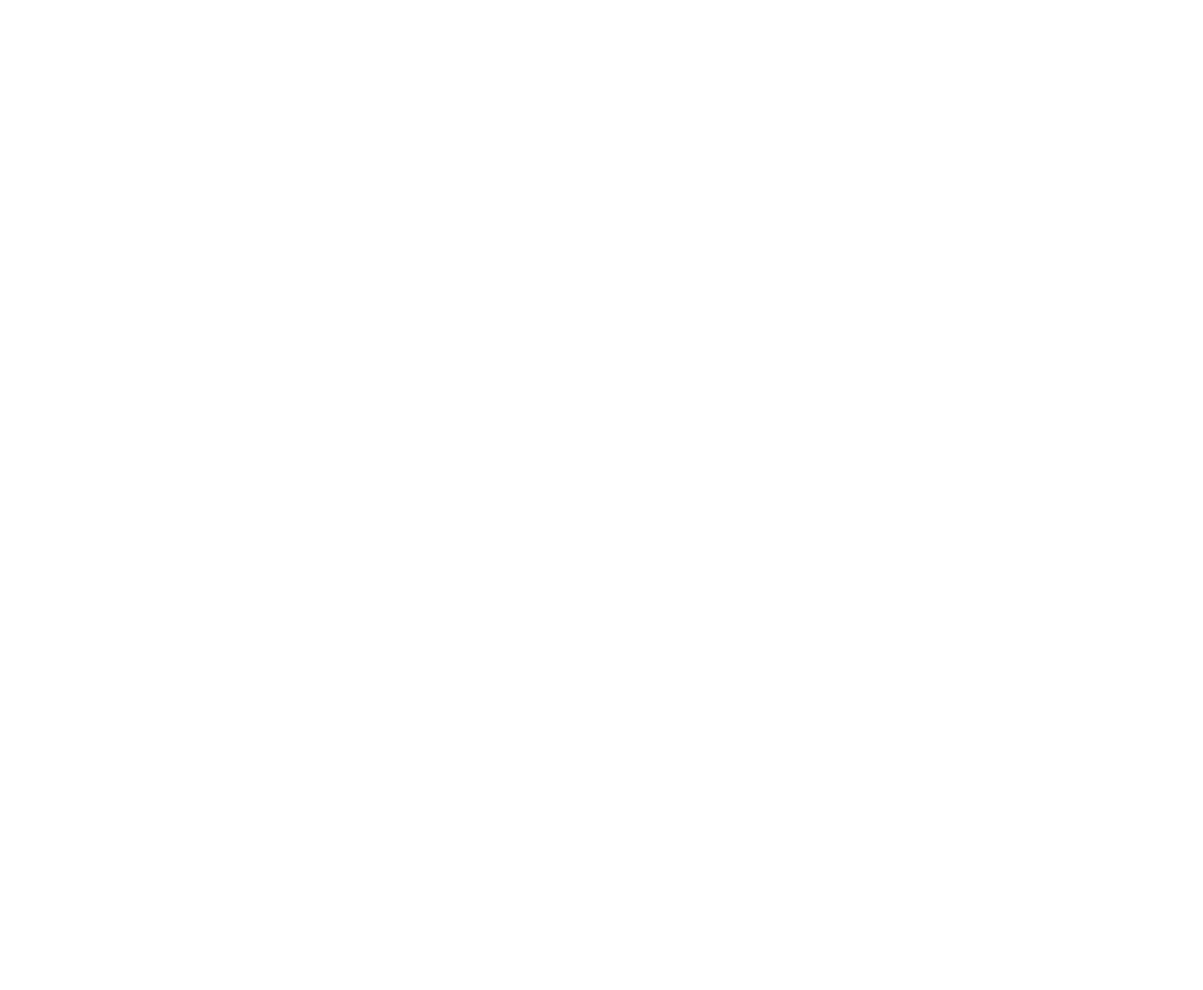
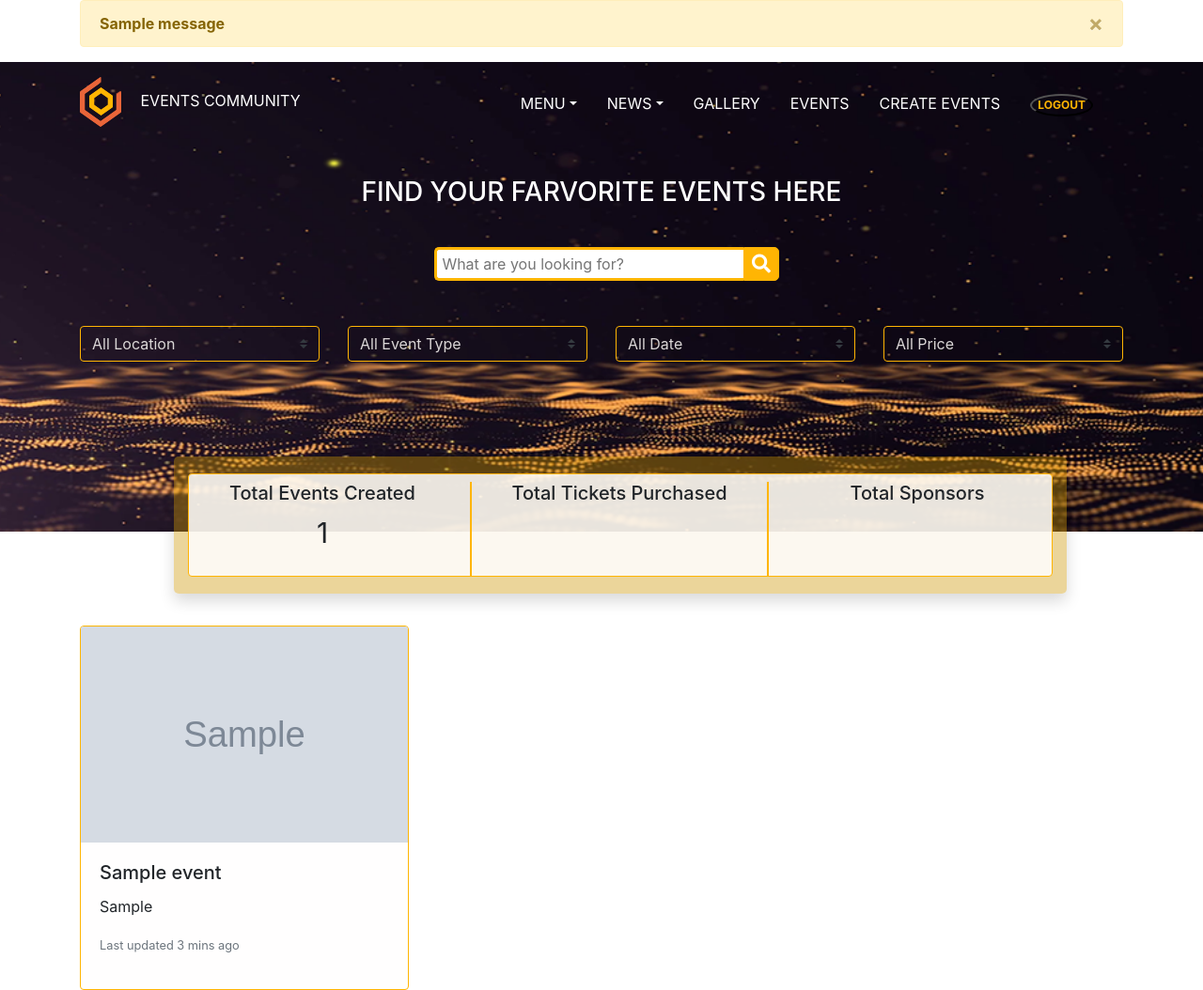
Before and after one commit to nataliehoang91/TicketBox, a Flask app: page /events/ in a window 1280 px wide. Before the commit the page is empty. Shown: the whole page at 94% size. Before the commit the page ends 800 px from the top, so only its background shows below. Run offline with Flask 2, Linux system fonts and the light colour scheme; a user stored in the database is signed in; tables that the repository leaves empty hold one stand-in row (values such as "Sample post"); grey boxes marked "Sample" are stand-in pictures; one stand-in notice (Sample message) is shown; some libraries are stand-ins or nearby versions.

Commit message:
update ui

```diff
--- a/src/components/account/signup.py
+++ b/src/components/account/signup.py
@@ -34,9 +34,9 @@ def add():
         print("username")
         db.session.add(u)
         db.session.commit()
-
+        flash("Your account has been successfully created")
         print('*******', u.id)
-
+        return redirect('/')
     return render_template('signup.html',form=form)
 
 
--- a/src/components/events/forms.py
+++ b/src/components/events/forms.py
@@ -6,9 +6,10 @@ class AddEventForm(FlaskForm):
     description=StringField('Description of Event: ',[validators.DataRequired(),validators.Length(min=10,max=500)])
     venue=StringField('Venue: ',[validators.DataRequired()])
     location=StringField('Location Address: ',[validators.DataRequired()])
-    email=StringField("Email: ",[validators.DataRequired()])
-    name=StringField("Name: ",[validators.DataRequired()])
-    phonenumber=StringField("Phone Number: ",[validators.DataRequired()])
+    phonenumber=StringField('Phonenumber: ',[validators.DataRequired()])
+
     eventtype=SelectField('Type' ,coerce=int)
+    eventowner=StringField("Event Organizer")
+    imglink=StringField('Poster: ')
     # starttime=DateField("Time", format='%Y-%m-%d')
     submit=SubmitField('Create' )
--- a/src/components/events/views.py
+++ b/src/components/events/views.py
@@ -22,12 +22,12 @@ from src.models.type import Type
 from flask_login import UserMixin, LoginManager,login_user,logout_user, current_user, login_required
 from werkzeug.security import generate_password_hash, check_password_hash
 
-@events_blueprint.route('/')
+# @events_blueprint.route('/')
 
-def hello():
-    form=AddEventForm()
+# def hello():
+#     form=AddEventForm()
 
-    return render_template('events.html',form=form)
+#     return render_template('events.html',form=form)
 
 @events_blueprint.route('/add',methods=['POST','GET'])
 
@@ -41,21 +41,23 @@ def add():
     form.eventtype.choices=[(t.id,t.event_type) for t in Type.query.all()]
     if request.method == 'POST':
         v=Venue(venuename=form.venue.data,locationaddress=form.location.data)
-        u=User(email=form.email.data,username=form.name.data,phonenumber=form.phonenumber.data)
-        multi=[v,u]
+
+
         # db.session.bulk_save_objects(multi)
         db.session.add(v)
-        db.session.add(u)
+
         db.session.commit()
 
-        print('*******', u.id)
-        e=Event(title=form.title.data,description=form.description.data,organizer_id=u.id,venue_id=v.id,eventtype_id=form.eventtype.data,end_time=datetime1, start_time=datetime1)
+        print('*******', current_user.id)
+        e=Event(title=form.title.data,description=form.description.data,organizer_id=current_user.id,venue_id=v.id,eventtype_id=form.eventtype.data,end_time=datetime1, start_time=datetime1,img_link=form.imglink.data,event_owner=form.eventowner.data)
 
         db.session.add(e)
         db.session.commit()
-
+        flash('Successfully added')
     return render_template('add_event.html',form=form)
 
-@events_blueprint.route('/list',methods=['POST','GET'])
+@events_blueprint.route('/',methods=['POST','GET'])
 def list():
-    return render_template('events.html', events= Event.query.all())
+    events = Event.query.all()
+
+    return render_template('events.html', events = events, event_count=len(events))
--- a/src/static/main.css
+++ b/src/static/main.css
@@ -88,10 +88,9 @@ size:20px!important;
   z-index: 20;
 }
 body{
-background: linear-gradient(to left, rgb(36, 1, 43), rgb(255, 175, 3));
-
-  /* background-color: rgba(19, 1, 1, 0.959);
-  background-repeat: no-repeat;
+background: rgb(255, 255, 255);
+/* background: linear-gradient(0deg, rgba(255,166,0,1) 0%, rgba(0,0,0,1) 52%, rgba(29,6,6,1) 100%);  /* background-color: rgba(19, 1, 1, 0.959); */
+  /* background-repeat: no-repeat; */
   /* background-image: url("covers.png"); */
 
   /* background-position: center center;
@@ -174,3 +173,59 @@ header.header-fixed {
   border:none!important;
   font-size: 20px;
 }
+.countdown {
+    padding: 18px 15px!important;
+    border-radius: 5px!important;
+    margin-top: -80px!important;
+    margin-left: 100px !important;
+    position: absolute!important;
+    overflow: hidden!important;
+    width: 100%!important;
+    background-color:rgba(204, 150, 0, 0.397);
+}
+
+.shadow {
+    box-shadow: 0 .5rem 1rem rgba(0,0,0,.15)!important;
+}
+.countdown:before {
+    position: absolute !important;
+    left: 0 !important;
+    top: 0 !important;
+
+    background-size: cover !important;
+    width: 100% !important;
+    height: 100% !important;
+    content: "" !important;
+}
+.custom-select{
+  color: #dbd7d7!important;
+  background-color: #ffffff00!important;
+    border: 1px solid #ffb503!important;
+    border-radius: .25rem!important;
+}
+.top-space{
+  margin-top:100px!important;
+}
+.card{
+  height:100%;
+}
+.card-img-top{
+height:230px;
+}
+
+.box-count{
+  min-height: 100px !important;
+
+  background-color: transparent!important;
+}
+.figure-number{
+  font-size:30px;
+}
+.bord-right{
+    border-right: 2px solid #ffb503!important;
+}
+.card{
+background-color: #fffefedc !important;
+    background-clip: border-box !important;
+    border: 1px solid #ffb503 !important;
+}
--- a/src/templates/events/events.html
+++ b/src/templates/events/events.html
@@ -1,9 +1,43 @@
-{% extends "layout.html" %}
-{% block content %}
 
-{% for e in events %}
-<div>{{e.id}}</div>
-{% endfor %}
+{% include 'home.html' %}
+
+<div class="container">
+
+  <div class="row">
+    <div class="col-10">
+      <div class="countdown shadow clearfix">
+        <div class="card text-center ">
+<div class="row">
+    <div class="col-4  box-count bord-right mt-2">
+<h5>Total Events Created</h5>
+<p class="figure-number">{{ event_count }}</p>
+    </div>
+        <div class="col-4  box-count bord-right mt-2"><h5>Total Tickets Purchased</h5></div>
+            <div class="col-4  box-count mt-2"><h5>Total Sponsors</h5> </div>
+</div>
+        </div>
+      </div>
+    </div>
+  </div>
 
 
-{% endblock %}
+<div class="row top-space">
+{% for e in events %}
+
+    <div class="col-4">
+<div class="card mb-3">
+    <img class="card-img-top" src="{{e.img_link}}" alt="Card image cap">
+    <div class="card-body">
+        <h5 class="card-title">{{ e.title}}</h5>
+        <p class="card-text">{{e.event_owner}}</p>
+        <p class="card-text"><small class="text-muted">Last updated 3 mins ago</small></p>
+    </div>
+</div>
+</div>
+
+
+
+
+  {% endfor %}
+</div>
+</div>
--- a/src/templates/home.html
+++ b/src/templates/home.html
@@ -1,4 +1,7 @@
-{% extends "layout.html" %} {% block content %}
+{% extends "layout.html" %}
+
+{% block content %}
+
 <div class="nav-img">
   <header>
     <div class="container">
@@ -73,11 +76,11 @@
                 </li>
 
                 <li class="nav-item">
-                  <a class="nav-link" href="#">EVENTS</a>
+                  <a class="nav-link" href="{{ url_for('events.list') }}">EVENTS</a>
                 </li>
                 <li class="nav-item">
                     <a class="nav-link" href="{{ url_for('events.add') }}" class="btn-create font-weight-bold">
-                        + CREATE EVENTS</a>
+                        CREATE EVENTS</a>
                 </li>
                 {% if current_user.is_authenticated %}
                 <li class="nav-item">
@@ -181,6 +184,55 @@
       </div>
     </div>
   </div>
+  <div class="container  mt-5">
+      <div class="row">
+        <div class="col-3">
+        <div class="form-group">
+          <select class="custom-select" required>
+            <option value="">All Location</option>
+            <option value="1">One</option>
+            <option value="2">Two</option>
+            <option value="3">Three</option>
+          </select>
+          <div class="invalid-feedback">Example invalid custom select feedback</div>
+        </div>
+        </div>
+        <div class="col-3">
+          <div class="form-group">
+            <select class="custom-select" required>
+              <option value="">All Event Type</option>
+              <option value="1">One</option>
+              <option value="2">Two</option>
+              <option value="3">Three</option>
+            </select>
+            <div class="invalid-feedback">Example invalid custom select feedback</div>
+          </div>
+        </div>
+        <div class="col-3">
+          <div class="form-group">
+            <select class="custom-select" required>
+              <option value="">All Date</option>
+              <option value="1">One</option>
+              <option value="2">Two</option>
+              <option value="3">Three</option>
+            </select>
+            <div class="invalid-feedback">Example invalid custom select feedback</div>
+          </div>
+        </div>
+        <div class="col-3">
+          <div class="form-group">
+            <select class="custom-select" required>
+              <option value="">All Price</option>
+              <option value="1">One</option>
+              <option value="2">Two</option>
+              <option value="3">Three</option>
+            </select>
+            <div class="invalid-feedback">Example invalid custom select feedback</div>
+          </div>
+        </div>
+      </div>
+      </div>
 </div>
-<div class="container"></div>
+
+
 {% endblock %}
--- a/src/templates/layout.html
+++ b/src/templates/layout.html
@@ -15,6 +15,22 @@
 <link rel="icon" type="image/png" href="../static/logo.png">
     </head>
 <body>
+    <div class="container">
+        {% with messages = get_flashed_messages() %}
+        {% if messages %}
+        {%for message in messages %}
+        <div class="alert alert-warning alert-dismissible fade show" role="alert">
+            <strong>{{message}}</strong>
+            <button type="button" class="close" data-dismiss="alert" aria-label="Close">
+                <span aria-hidden="true">&times;</span>
+            </button>
+        </div>
+
+        {% endfor %}
+        {% endif %}
+        {% endwith %}
+    </div>
+
 
     {% block content %}
     {% endblock %}
```
Also changed, not shown: src/templates/events/add_event.html (+25 -57 lines), 1 other file.
